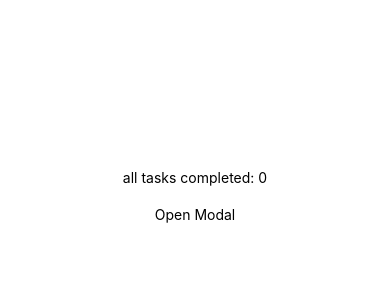
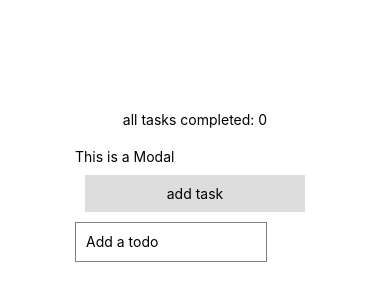
Before and after one commit to kozakevich13/react-native-note, a React Native app: screen / in a window 390 px wide. Shown: the part 226-526 px from the top of the page. Built offline with nearby package versions, Linux system fonts and the light colour scheme.

Commit message:
remove modal and add new screen

```diff
--- a/App.js
+++ b/App.js
@@ -1,5 +1,5 @@
 import React, { useState, useEffect } from 'react';
-import { View, TextInput, Button, StyleSheet, Text, TouchableOpacity, Modal  } from 'react-native';
+import { View, TextInput, StyleSheet, Text, TouchableOpacity } from 'react-native';
 import AsyncStorage from '@react-native-async-storage/async-storage';
 
 const STORAGE_KEY = '@todos';
@@ -54,16 +54,13 @@ const TodoList = () => {
     <View style={styles.container}>
       <Text style={styles.textTack}>all tasks completed: {mainCounter}</Text>
 
-      <TouchableOpacity onPress={() => setModalVisible(true)}>
-        <Text style={styles.modalButton}>Open Modal</Text>
-      </TouchableOpacity>
 
       {todos.map((todo, index) => (
         <TouchableOpacity key={index} onPress={() => deleteTodo(index)}>
           <Text style={styles.todo}>{todo}</Text>
         </TouchableOpacity>
       ))}
-        <Modal visible={modalVisible}>
+
           <View style={styles.modalContainer}>
             <Text style={styles.modalTitle}>This is a Modal</Text>
             <TouchableOpacity style={styles.button} onPress={addTodo}>
@@ -75,11 +72,9 @@ const TodoList = () => {
               value={textInput}
               onChangeText={(text) => setTextInput(text)}
             />
-          <TouchableOpacity onPress={() => setModalVisible(false)}>
-            <Text style={styles.modalButton}>Close Modal</Text>
-          </TouchableOpacity>
+
           </View>
-      </Modal>
+
     </View>
   );
 };
```
Also changed, not shown: screens/NewGoal.js (added, +10 -0 lines). Lines whose indentation alone changed are shown as unchanged.
